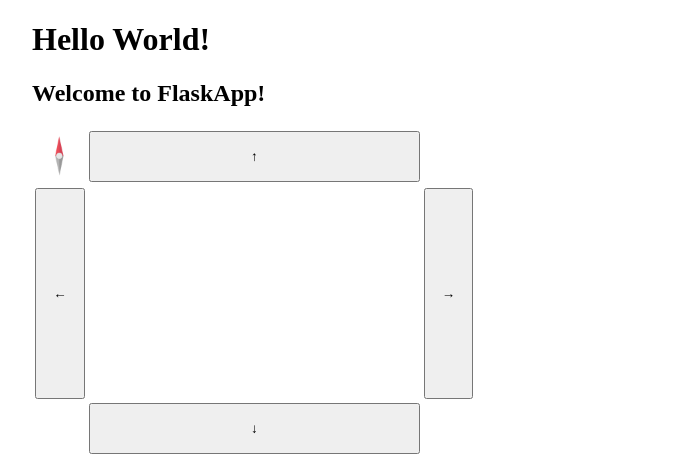
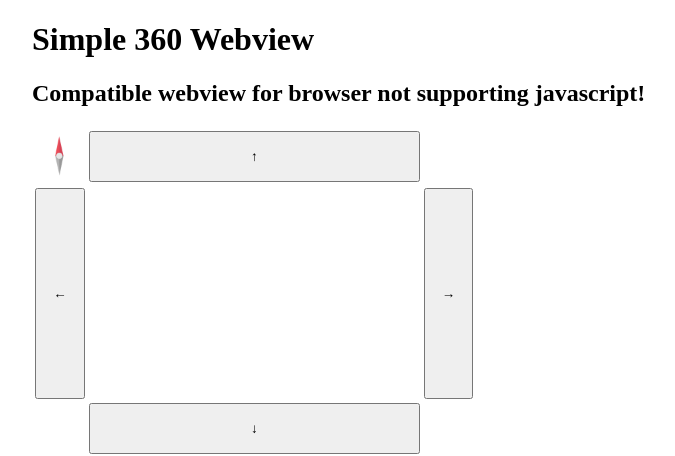
Before and after one commit to congminh1254/360-webview-nojs, a Flask app: template templates/index.html in a window 1280 px wide. Shown: the top 456 px of the page, without its empty margins (96-771 px from the left). Run offline with Flask 3, Linux system fonts and the light colour scheme; the template is opened without the code that fills it, so the values that code supplies are empty; parts of the project's set-up code (start-up, migrations or seed data) failed here and were passed over.

Commit message:
Update text

```diff
--- a/templates/index.html
+++ b/templates/index.html
@@ -1,8 +1,8 @@
 {% extends 'base.html' %}
 
 {% block content %}
-    <h1>Hello World!</h1>
-    <h2>Welcome to FlaskApp!</h2>
+    <h1>Simple 360 Webview</h1>
+    <h2>Compatible webview for browser not supporting javascript!</h2>
     <table>
         <tr>
             <td>
```
